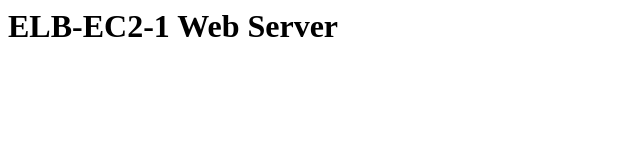
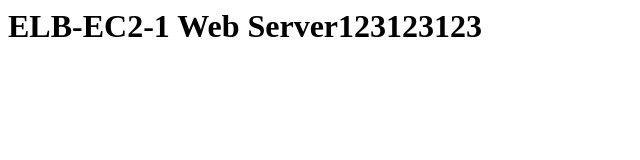
Before and after one commit to 777aws/soldesk, a plain HTML site: page index.html in a window 1280 px wide. Shown: the whole page, without its empty margins (0-640 px from the left). Drawn offline with Linux system fonts and the light colour scheme.

Commit message:
Update index.html

```diff
--- a/index.html
+++ b/index.html
@@ -1 +1 @@
-<h1>ELB-EC2-1 Web Server</h1>
+<h1>ELB-EC2-1 Web Server123123123</h1>
```
